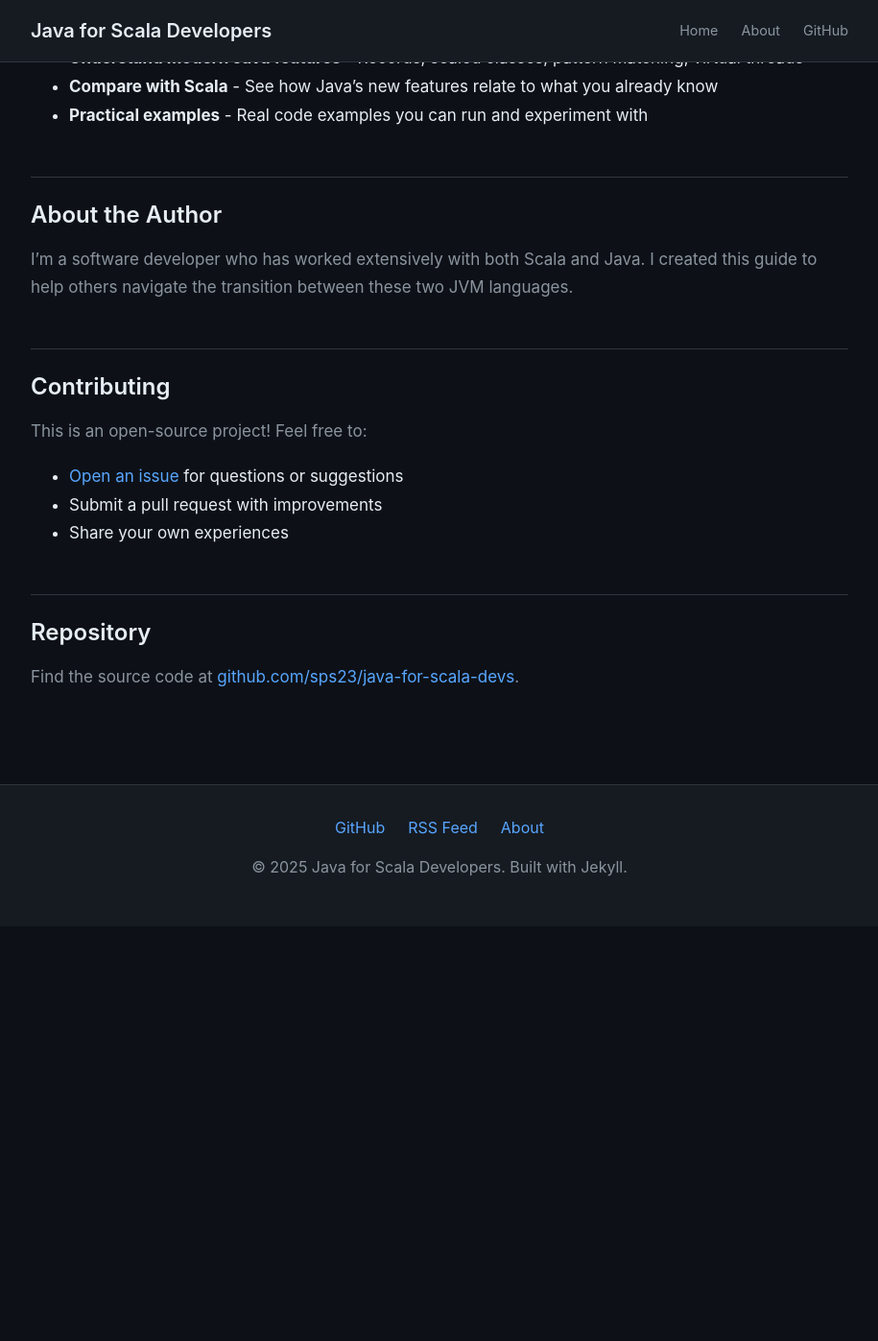
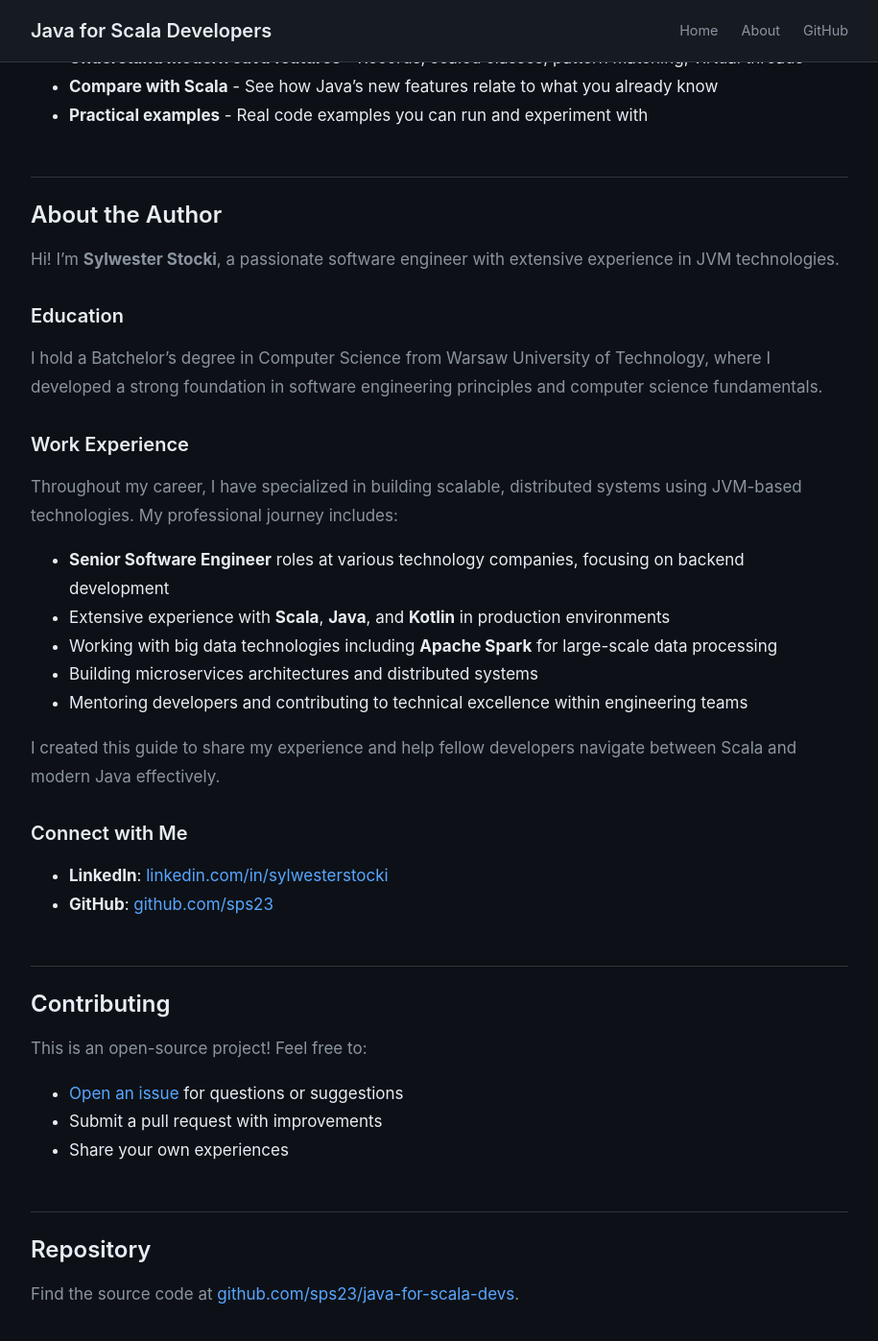
Before and after one commit to sps23/java-for-scala-devs, a Jekyll site: the page built from blog/about.md, in a window 1280 px wide and 1400 px high, scrolled down 502 px. Shown: the top 1397 px of the window at 96% size, without its empty margins (182-1097 px from the left). Built offline with Jekyll 4.4.1, drawn with Linux system fonts in a browser that asks for light colours; before the commit the page ends 1467 px from its top, so only the background shows below that.

Commit message:
Update about page with author details and social links
Co-authored-by: sps23 <58396310+sps23@users.noreply.github.com>

```diff
--- a/blog/_includes/home-template1.html
+++ b/blog/_includes/home-template1.html
@@ -9,9 +9,13 @@
 
     <nav class="site-nav">
       <a href="{{ '/' | relative_url }}">Home</a>
+      <a href="{{ site.baseurl }}/about/">About</a>
       {% for page in site.header_pages %}
         {% assign page_url = page | relative_url %}
-        <a href="{{ site.baseurl }}/{{ page }}">{{ page | replace: '.md', '' | capitalize }}</a>
+        {# Avoid duplicate About link #}
+        {% if page != 'about.md' %}
+          <a href="{{ site.baseurl }}/{{ page }}">{{ page | replace: '.md', '' | capitalize }}</a>
+        {% endif %}
       {% endfor %}
       <a href="https://github.com/{{ site.github_username }}/java-for-scala-devs" target="_blank">GitHub</a>
     </nav>
--- a/blog/about.md
+++ b/blog/about.md
@@ -20,7 +20,28 @@ This guide helps you:
 
 ## About the Author
 
-I'm a software developer who has worked extensively with both Scala and Java. I created this guide to help others navigate the transition between these two JVM languages.
+Hi! I'm **Sylwester Stocki**, a passionate software engineer with extensive experience in JVM technologies.
+
+### Education
+
+I hold a Batchelor's degree in Computer Science from Warsaw University of Technology, where I developed a strong foundation in software engineering principles and computer science fundamentals.
+
+### Work Experience
+
+Throughout my career, I have specialized in building scalable, distributed systems using JVM-based technologies. My professional journey includes:
+
+- **Senior Software Engineer** roles at various technology companies, focusing on backend development
+- Extensive experience with **Scala**, **Java**, and **Kotlin** in production environments
+- Working with big data technologies including **Apache Spark** for large-scale data processing
+- Building microservices architectures and distributed systems
+- Mentoring developers and contributing to technical excellence within engineering teams
+
+I created this guide to share my experience and help fellow developers navigate between Scala and modern Java effectively.
+
+### Connect with Me
+
+- **LinkedIn**: [linkedin.com/in/sylwesterstocki](https://www.linkedin.com/in/sylwesterstocki)
+- **GitHub**: [github.com/sps23](https://github.com/sps23)
 
 ## Contributing
 
```
